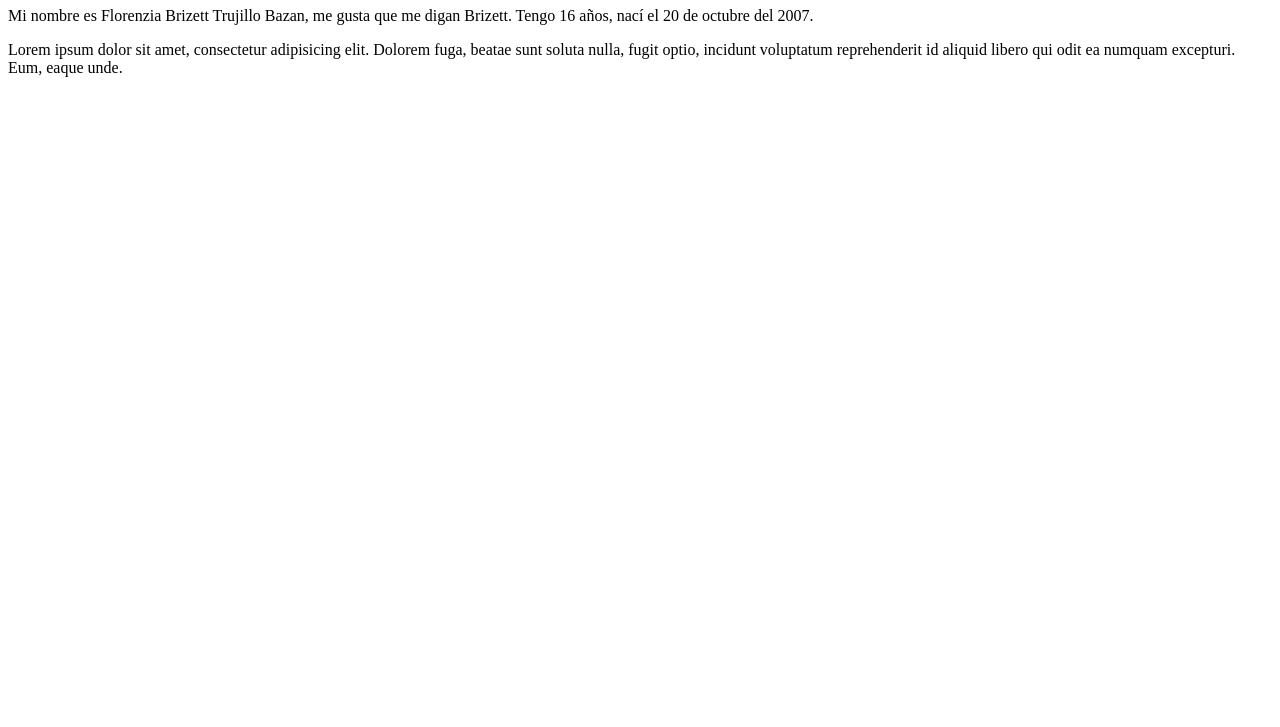
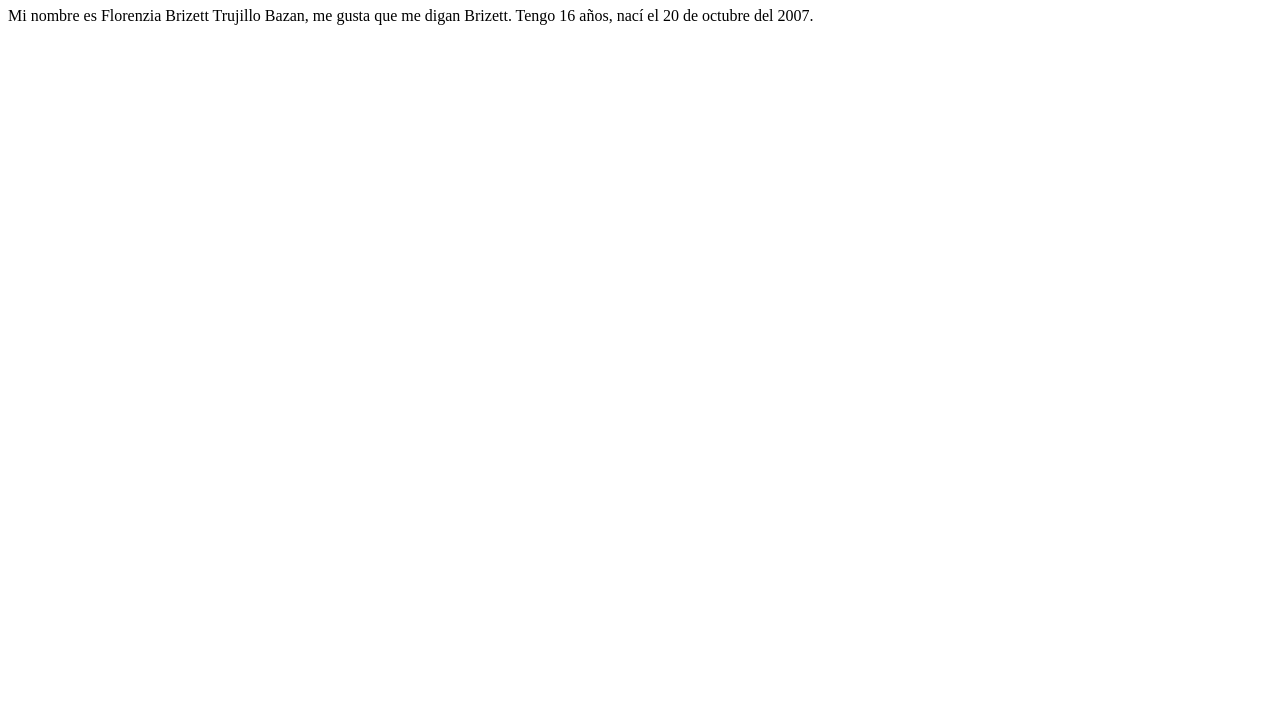
Before and after one commit to Brizett-TB/Mini-Proyecto-, a plain HTML site: page index.html in a window 1280 px wide. Shown: the part 73-800 px from the top of the page. Drawn offline with Linux system fonts and the light colour scheme.

Commit message:
capacidades

```diff
--- a/index.html
+++ b/index.html
@@ -8,6 +8,6 @@
     <body>
         <h1 class="io">Un poco sobre mí</h1>
         <p>Mi nombre es Florenzia Brizett Trujillo Bazan, me gusta que me digan Brizett. Tengo 16 años, nací el <time datetime="2007-10-20"> 20 de octubre del 2007</time>.</p>
-        <p>Lorem ipsum dolor sit amet, consectetur adipisicing elit. Dolorem fuga, beatae sunt soluta nulla, fugit optio, incidunt voluptatum reprehenderit id aliquid libero qui odit ea numquam excepturi. Eum, eaque unde.</p>
+
     </body>
 </html>
```
Also changed, not shown: assets/css/style.css (added).
